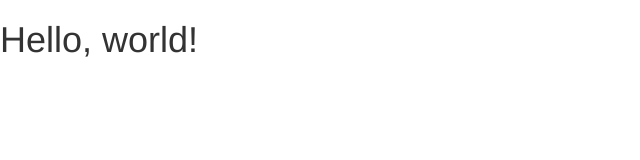
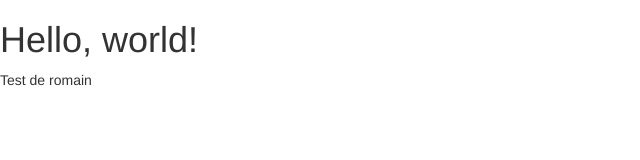
Before and after one commit to MaxenceRoyer/Liv-z-sauv, a website: page app/index.html in a window 1280 px wide. Shown: the whole page, without its empty margins (0-640 px from the left). Drawn offline with nearby package versions, Linux system fonts and the light colour scheme; files that its build step writes are made by us from their sources.

Commit message:
AJout d'un test (romain)

```diff
--- a/app/index.html
+++ b/app/index.html
@@ -19,6 +19,7 @@
   </head>
   <body>
     <h1>Hello, world!</h1>
+	<p>Test de romain</p>
 
     <!-- jQuery (necessary for Bootstrap's JavaScript plugins) -->
     <script src="https://ajax.googleapis.com/ajax/libs/jquery/1.11.2/jquery.min.js"></script>
```
